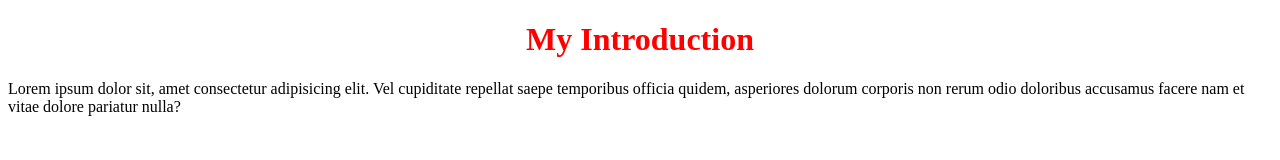
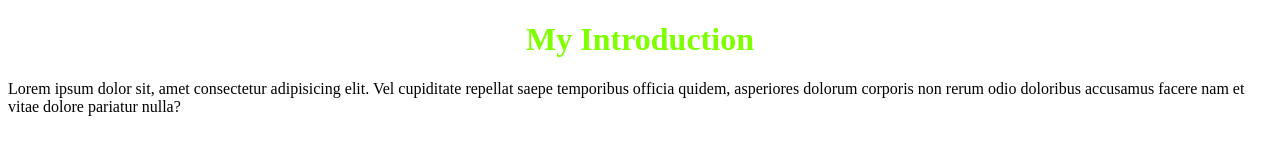
Before and after one commit to Hasibur013/second-repository, a plain HTML site: page index.html in a window 1280 px wide. Drawn offline with Linux system fonts and the light colour scheme.

Commit message:
Color changes

```diff
--- a/style.css
+++ b/style.css
@@ -1,5 +1,5 @@
 h1{
     text-align: center;
-    color: red;
+    color: chartreuse;
     font-weight: 900;
 }
```
